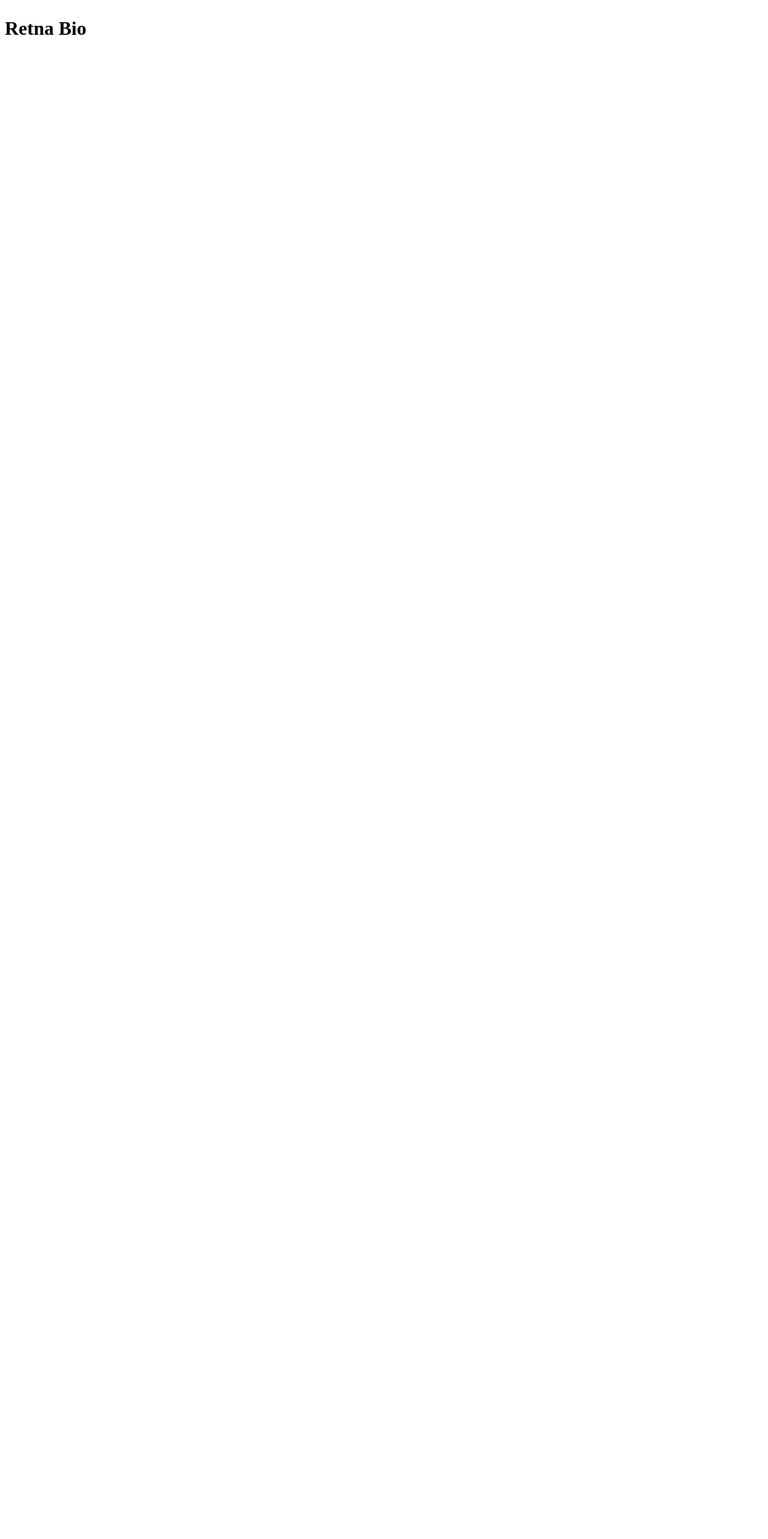
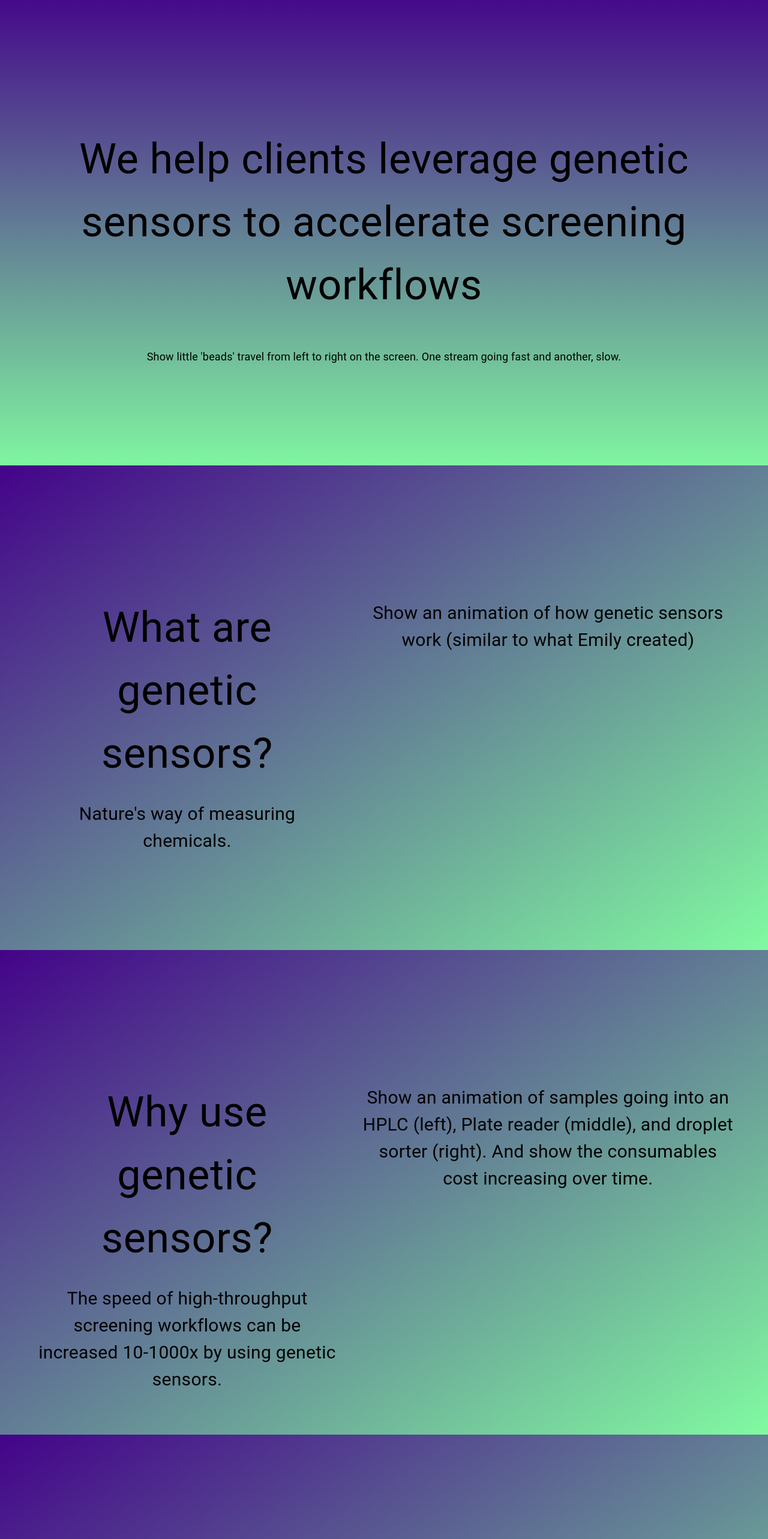
Before and after one commit to simonsnitz/retna-bio, a React (Create React App) app: page / in a window 1280 px wide. Shown: the top 2566 px of the page at 60% size. Before the commit the page ends 800 px from the top, so only its background shows below. Built offline with nearby package versions, Linux system fonts and the light colour scheme.

Commit message:
Added all main website sections. - Needs: 1. proper styling 2. Content for each page (animations) 3. Adpatation to be mobile-friendly

```diff
--- a/src/App.js
+++ b/src/App.js
@@ -1,6 +1,13 @@
 import React from 'react';
 
 import Box from '@mui/material/Box';
+
+import Home from './Components/Home';
+import What from './Components/What';
+import Why from './Components/Why';
+import Who from './Components/Who';
+import Do from './Components/Do';
+import Contact from './Components/Contact';
 
 
 function App() {
@@ -14,7 +21,12 @@ function App() {
   >
     <Box gridColumn="span 12">
 
-      <h1>Retna Bio</h1>
+      <Home/>
+      <What/>
+      <Why/>
+      <Who/>
+      <Do/>
+      <Contact/>
 
     </Box>
   </Box>
--- /dev/null
+++ b/src/Components/Contact.js
@@ -0,0 +1,38 @@
+import React from 'react';
+
+import { Grid, Typography } from '@mui/material/';
+
+
+export default function Contact() {
+  return (
+
+    <Grid
+      container
+      spacing={4}
+      columns={12}
+      justifyContent="center"
+      sx={{ height: '105vh', background: "linear-gradient(to right bottom, #430089, #82ffa1)" }}
+    >
+
+
+    <Grid item xs={8} mt={'20vh'}>
+      <Typography textAlign="center"
+        sx={{ fontSize: { xs: 40, md: 70 }, mb: 1, mt: '5%' }}
+        component="div"
+      >
+        Get in touch.
+      </Typography>
+
+      </Grid>
+
+      <Grid item xs={6} mt={'20vh'}>
+
+      </Grid>
+
+
+    </Grid>
+
+  );
+}
+
+;
--- /dev/null
+++ b/src/Components/Do.js
@@ -0,0 +1,52 @@
+import React from 'react';
+
+import { Grid, Typography } from '@mui/material/';
+
+
+export default function Do() {
+  return (
+
+    <Grid
+      container
+      spacing={4}
+      columns={12}
+      justifyContent="center"
+      sx={{ height: '105vh', background: "linear-gradient(to right bottom, #430089, #82ffa1)" }}
+    >
+
+
+    <Grid item xs={8} mt={'20vh'}>
+      <Typography textAlign="center"
+        sx={{ fontSize: { xs: 40, md: 70 }, mb: 1, mt: '5%' }}
+        component="div"
+      >
+        What we do.
+      </Typography>
+
+      <Typography textAlign="center"
+        sx={{ fontSize: { xs: 20, md: 30 }, mb: 1, mt: '5%' }}
+        component="div"
+      >
+        We provide an array of resources and services to help you screen faster.
+        Our mission is to empower sustainable biomanufacturing with protein-powered screening.
+      </Typography>
+      </Grid>
+
+      <Grid item xs={12} mt={'20vh'}>
+
+      <Typography textAlign="center"
+        sx={{ fontSize: { xs: 20, md: 30 }, mb: 1, mt: '5%' }}
+        component="div"
+      >
+       ( panels of services / resources )
+      </Typography>
+
+      </Grid>
+
+
+    </Grid>
+
+  );
+}
+
+;
--- /dev/null
+++ b/src/Components/Home.js
@@ -0,0 +1,40 @@
+import React from 'react';
+
+import { Grid, Typography } from '@mui/material/';
+
+
+export default function Home() {
+  return (
+
+    <Grid
+      container
+      spacing={4}
+      columns={12}
+      justifyContent="center"
+      sx={{ height: '105vh', background: "linear-gradient(to bottom, #430089, #82ffa1)" }}
+    >
+
+
+    <Grid item xs={10} mt={'20vh'}>
+      <Typography textAlign="center"
+        sx={{ fontSize: { xs: 40, md: 70 }, mb: 1, mt: '5%' }}
+        component="div"
+      >
+        We help clients leverage genetic sensors to accelerate screening workflows
+      </Typography>
+
+      <Typography textAlign="center"
+        sx={{ fontSize: { xs: 10, md: 18 }, mb: 1, mt: '5%' }}
+        component="div"
+      >
+        Show little 'beads' travel from left to right on the screen. One stream going fast and another, slow.
+      </Typography>
+      </Grid>
+
+
+    </Grid>
+
+  );
+}
+
+;
--- /dev/null
+++ b/src/Components/What.js
@@ -0,0 +1,51 @@
+import React from 'react';
+
+import { Grid, Typography } from '@mui/material/';
+
+
+export default function What() {
+  return (
+
+    <Grid
+      container
+      spacing={4}
+      columns={12}
+      justifyContent="center"
+      sx={{ height: '105vh', background: "linear-gradient(to right bottom, #430089, #82ffa1)" }}
+    >
+
+
+    <Grid item xs={5} mt={'20vh'}>
+      <Typography textAlign="center"
+        sx={{ fontSize: { xs: 40, md: 70 }, mb: 1, mt: '5%' }}
+        component="div"
+      >
+        What are genetic sensors?
+      </Typography>
+
+      <Typography textAlign="center"
+        sx={{ fontSize: { xs: 20, md: 30 }, mb: 1, mt: '5%' }}
+        component="div"
+      >
+        Nature's way of measuring chemicals.
+      </Typography>
+      </Grid>
+
+      <Grid item xs={6} mt={'20vh'}>
+
+      <Typography textAlign="center"
+        sx={{ fontSize: { xs: 20, md: 30 }, mb: 1, mt: '5%' }}
+        component="div"
+      >
+        Show an animation of how genetic sensors work (similar to what Emily created)
+      </Typography>
+
+      </Grid>
+
+
+    </Grid>
+
+  );
+}
+
+;
--- /dev/null
+++ b/src/Components/Who.js
@@ -0,0 +1,53 @@
+import React from 'react';
+
+import { Grid, Typography } from '@mui/material/';
+
+
+export default function Why() {
+  return (
+
+    <Grid
+      container
+      spacing={4}
+      columns={12}
+      justifyContent="center"
+      sx={{ height: '105vh', background: "linear-gradient(to right bottom, #430089, #82ffa1)" }}
+    >
+
+<Grid item xs={8} mt={'20vh'}>
+      <Typography textAlign="center"
+        sx={{ fontSize: { xs: 40, md: 70 }, mb: 1, mt: '5%' }}
+        component="div"
+      >
+        Who we are.
+      </Typography>
+
+      <Typography textAlign="center"
+        sx={{ fontSize: { xs: 20, md: 30 }, mb: 1, mt: '5%' }}
+        component="div"
+      >
+        We are a team of scientists with years of hands-on experience implementing genetic sensors in screening workflows.
+
+      </Typography>
+      </Grid>
+
+      <Grid item xs={12} mt={'20vh'}>
+
+      <Typography textAlign="center"
+        sx={{ fontSize: { xs: 20, md: 30 }, mb: 1, mt: '5%' }}
+        component="div"
+      >
+        Our work
+
+      </Typography>
+
+      </Grid>
+
+
+
+    </Grid>
+
+  );
+}
+
+;
--- /dev/null
+++ b/src/Components/Why.js
@@ -0,0 +1,50 @@
+import React from 'react';
+
+import { Grid, Typography } from '@mui/material/';
+
+
+export default function Why() {
+  return (
+
+    <Grid
+      container
+      spacing={4}
+      columns={12}
+      justifyContent="center"
+      sx={{ height: '105vh', background: "linear-gradient(to right bottom, #430089, #82ffa1)" }}
+    >
+
+
+    <Grid item xs={5} mt={'20vh'}>
+      <Typography textAlign="center"
+        sx={{ fontSize: { xs: 40, md: 70 }, mb: 1, mt: '5%' }}
+        component="div"
+      >
+        Why use genetic sensors?
+      </Typography>
+
+      <Typography textAlign="center"
+        sx={{ fontSize: { xs: 20, md: 30 }, mb: 1, mt: '5%' }}
+        component="div"
+      >
+        The speed of high-throughput screening workflows can be increased 10-1000x by using genetic sensors.
+      </Typography>
+      </Grid>
+
+      <Grid item xs={6} mt={'20vh'}>
+      <Typography textAlign="center"
+        sx={{ fontSize: { xs: 20, md: 30 }, mb: 1, mt: '5%' }}
+        component="div"
+      >
+        Show an animation of samples going into an HPLC (left), Plate reader (middle), and droplet sorter (right).
+         And show the consumables cost increasing over time.
+      </Typography>
+      </Grid>
+
+
+    </Grid>
+
+  );
+}
+
+;
--- /dev/null
+++ b/src/index.css
@@ -0,0 +1,4 @@
+*{
+    margin: 0;
+    padding: 0;
+   }
--- a/src/index.js
+++ b/src/index.js
@@ -1,6 +1,7 @@
 import React from 'react';
 import ReactDOM from 'react-dom/client';
 import App from './App';
+import "./index.css"
 
 const root = ReactDOM.createRoot(document.getElementById('root'));
 root.render(
```
